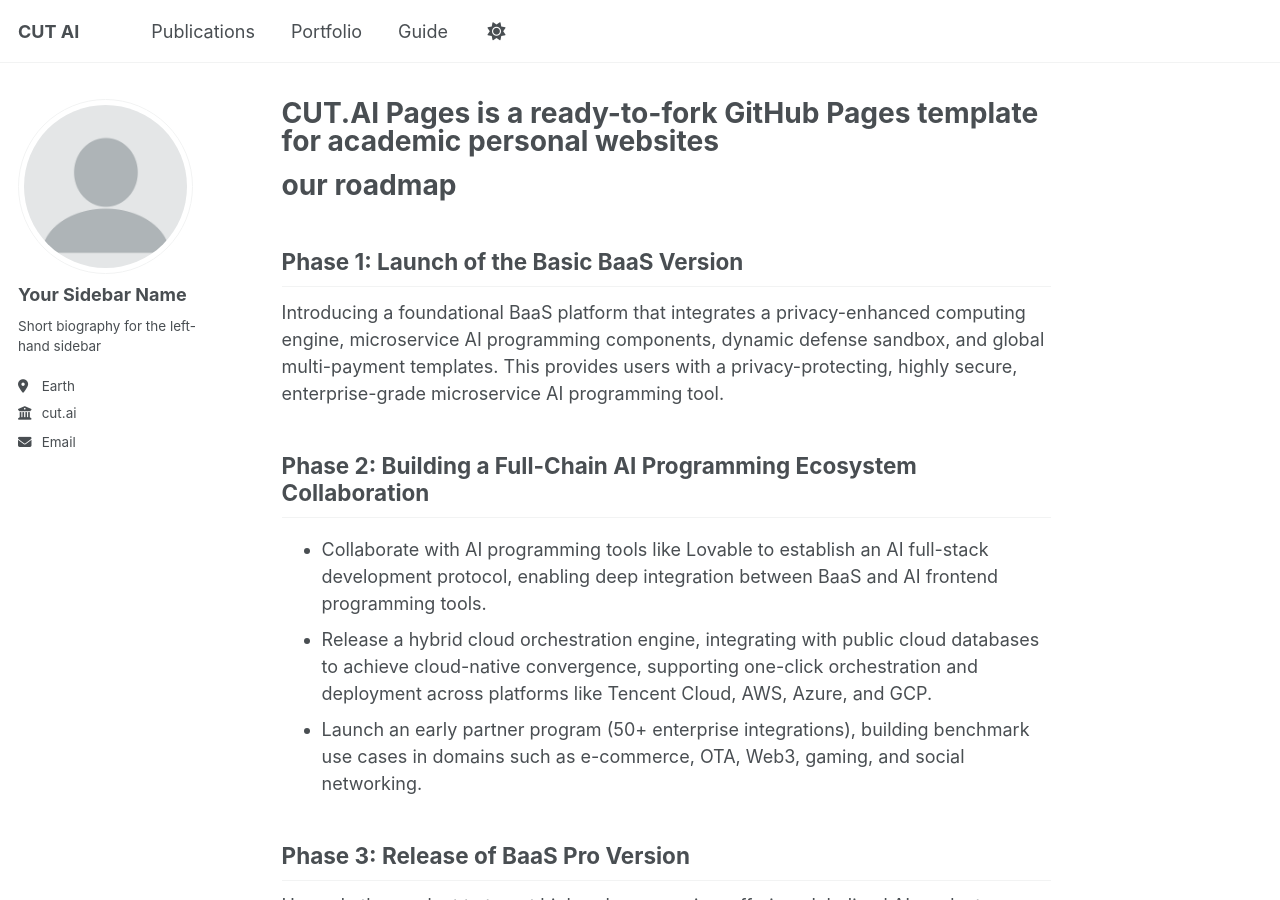
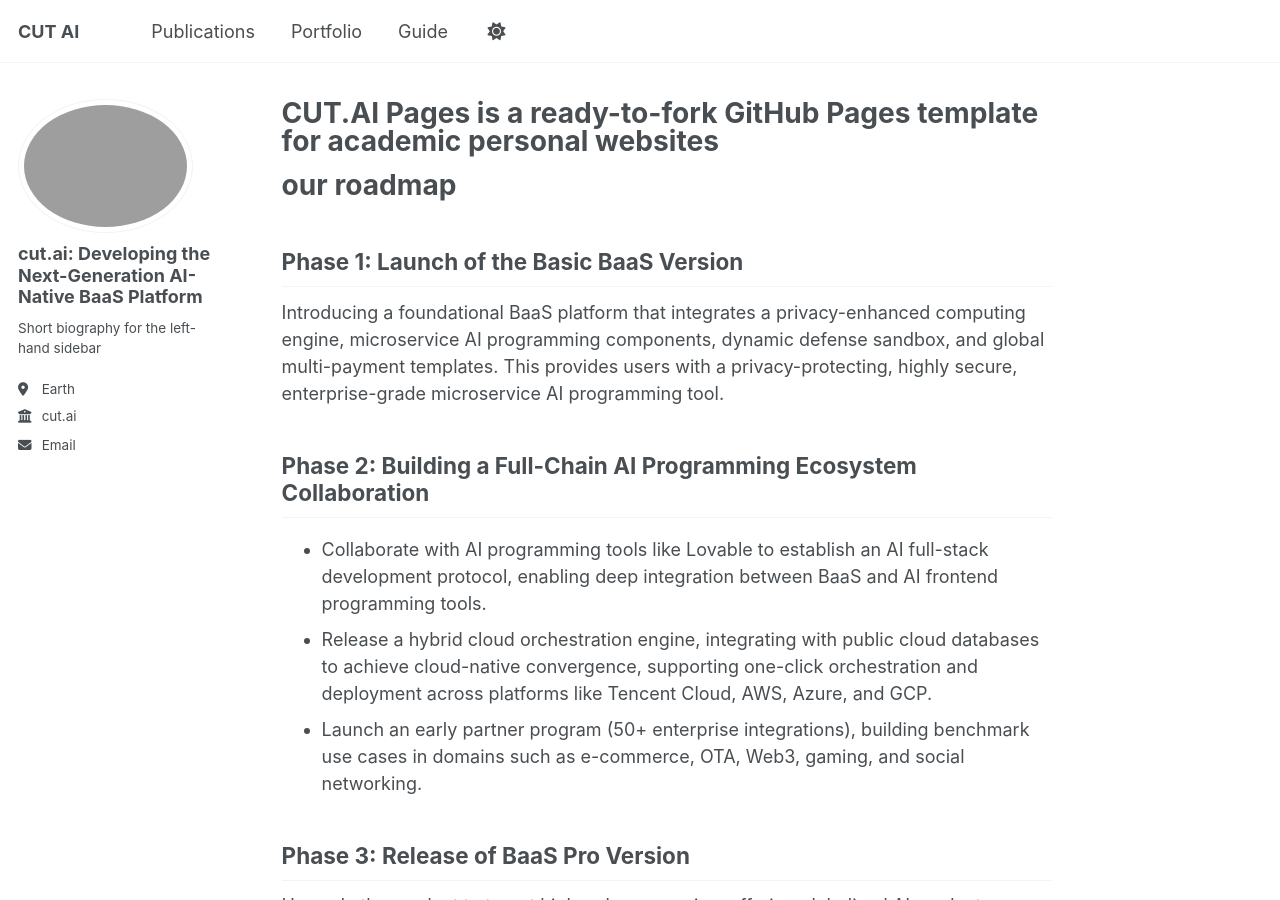
Before and after one commit to happyBayes/happyBayes.github.io, a Jekyll site: the page built from _pages/about.md, in a window 1280 px wide and 900 px high. Built offline with Jekyll 4.4.1, drawn with Linux system fonts in a browser that asks for light colours.

Commit message:
Update _config.yml

```diff
--- a/_config.yml
+++ b/_config.yml
@@ -22,14 +22,14 @@ repository               : "happyBayes/happyBayes.github.io"
 #               Additional customization can be done by editing /_includes/author-profile.html
 author:
   # Biographic information
-  avatar           : "profile.png"
-  name             : "Your Sidebar Name"
+  avatar           : "cut.ai_logo.png"
+  name             : "cut.ai: Developing the Next-Generation AI-Native BaaS Platform"
   pronouns         : # example: "she/her"
   bio              : "Short biography for the left-hand sidebar"
   location         : "Earth"
   employer         : "cut.ai"
   uri              : # URL
-  email            : "none@example.org"
+  email            : "f2718@sina.com"
 
 
   # Social media
```
